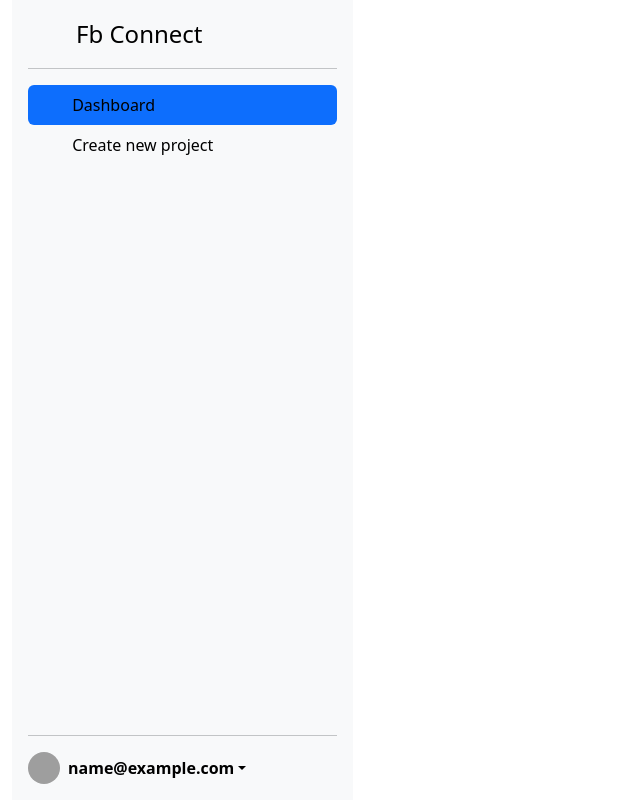
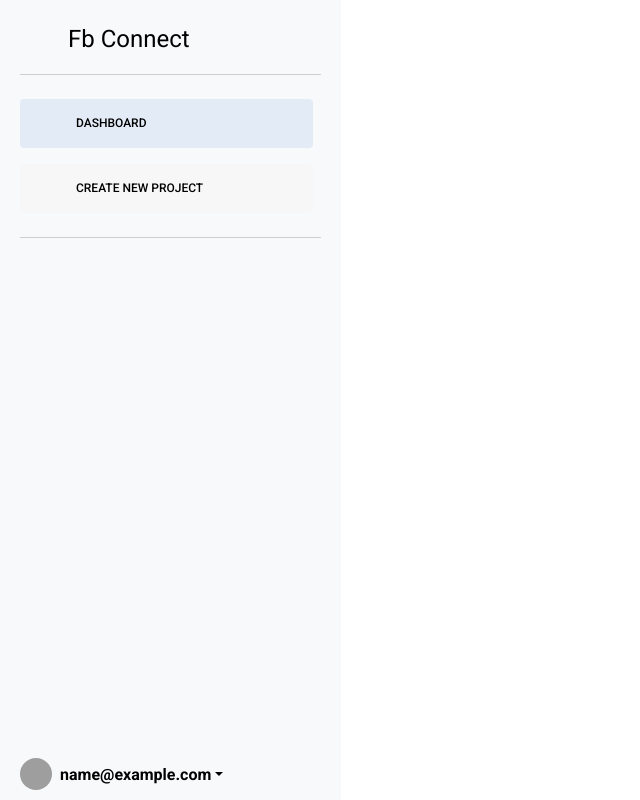
Before and after one commit to eugene-chernopyatko/fb-connect, a Django app: page /projects/ in a window 1280 px wide. Shown: the whole page, without its empty margins (0-640 px from the left). Run offline with Django 4.2, Linux system fonts and the light colour scheme; the visitor is signed in with stand-in values (Sample User, id 1); data that the repository does not hold is empty; some libraries are stand-ins or nearby versions; grey boxes are pictures that could not be loaded.

Commit message:
new design test

```diff
--- a/datatransfer/templates/projects_page.html
+++ b/datatransfer/templates/projects_page.html
@@ -14,20 +14,45 @@
       type="image/x-icon"
       href="https://img.icons8.com/?size=512&id=sW8tkbsDrzOi&format=png"
     />
+    <!-- Font Awesome -->
+<link
+  href="https://cdnjs.cloudflare.com/ajax/libs/font-awesome/6.0.0/css/all.min.css"
+  rel="stylesheet"
+/>
+<!-- Google Fonts -->
+<link
+  href="https://fonts.googleapis.com/css?family=Roboto:300,400,500,700&display=swap"
+  rel="stylesheet"
+/>
+<!-- MDB -->
+<link
+  href="https://cdnjs.cloudflare.com/ajax/libs/mdb-ui-kit/6.4.0/mdb.min.css"
+  rel="stylesheet"
+/>
+    <style>
+    /* Optional custom styles */
+    .sticky-block {
+      position: fixed;
+      top: 0;
+      left: 0;
+      width: 341px;
+      height: 100vh;
+      padding: 20px;
+      background-color: #f8f9fa;
+      z-index: 9999;
+    }
+
+    .sticky-block a {
+      color: #000;
+    }
+  </style>
   </head>
-
   <body>
       <div class="container-fluid">
     <div class="row">
       <div class="col-3">
-          <div
-            class="d-flex flex-column flex-shrink-0 p-3 bg-body-tertiary"
-            style="width: 341px; height: 100vh"
-          >
-            <a
-              href="/"
-              class="d-flex align-items-center mb-3 mb-md-0 me-md-auto link-body-emphasis text-decoration-none"
-            >
+        <div class="sticky-block">
+          <a href="/" class="d-flex align-items-center mb-3 mb-md-0 me-md-auto link-body-emphasis text-decoration-none">
             <svg class="bi pe-none me-2" width="40" height="32">
               <use xlink:href="{% url 'projects' %}"></use>
             </svg>
@@ -44,10 +69,7 @@
               </a>
             </li>
             <li>
-                <a
-                  href="{% url 'create-project'%}"
-                  class="nav-link link-body-emphasis"
-                >
+              <a href="{% url 'create-project'%}" class="nav-link link-body-emphasis">
                 <svg class="bi pe-none me-2" width="16" height="16">
                   <use xlink:href="#speedometer2"></use>
                 </svg>
@@ -56,27 +78,14 @@
             </li>
           </ul>
           <hr />
-            <div class="dropdown">
-              <a
-                href=""
-                class="d-flex align-items-center link-body-emphasis text-decoration-none dropdown-toggle"
-                data-bs-toggle="dropdown"
-                aria-expanded="false"
-              >
-                <img
-                  src="https://pbs.twimg.com/profile_images/1646955748444852231/XGehZ_9v_400x400.jpg"
-                  alt=""
-                  width="32"
-                  height="32"
-                  class="rounded-circle me-2"
-                />
+          <div class="dropdown" style="margin-top: 65vh;">
+            <a href="" class="d-flex align-items-center link-body-emphasis text-decoration-none dropdown-toggle" data-bs-toggle="dropdown" aria-expanded="false">
+              <img src="https://pbs.twimg.com/profile_images/1646955748444852231/XGehZ_9v_400x400.jpg" alt="" width="32" height="32" class="rounded-circle me-2" />
               <strong>{{ user.email }}</strong>
             </a>
             <ul class="dropdown-menu text-small shadow">
               <li>
-                  <a class="dropdown-item" href="{% url 'perm' %}"
-                    >Permission settings</a
-                  >
+                <a class="dropdown-item" href="{% url 'perm' %}">Permission settings</a>
               </li>
               <li>
                 <hr class="dropdown-divider" />
@@ -88,7 +97,7 @@
           </div>
         </div>
       </div>
-        <div class="col-8 p-5">
+        <div class="col p-5">
           <div class="row">
             {% for i in projects %}
             <div class="col-sm-4 mb-3 mb-sm-0 p-2 g-2">
@@ -191,5 +200,10 @@
       integrity="sha384-ENjdO4Dr2bkBIFxQpeoTz1HIcje39Wm4jDKdf19U8gI4ddQ3GYNS7NTKfAdVQSZe"
       crossorigin="anonymous"
     ></script>
+  <!-- MDB -->
+<script
+  type="text/javascript"
+  src="https://cdnjs.cloudflare.com/ajax/libs/mdb-ui-kit/6.4.0/mdb.min.js"
+></script>
   </body>
 </html>
```
Also changed, not shown: authentication/templates/account_permissions.html (+13 -8 lines), authentication/templates/index.html (+19 -0 lines), authentication/templates/user_registration.html (+19 -0 lines), datatransfer/templates/create_project.html (+17 -7 lines), datatransfer/templates/project_detail.html (+19 -1 lines). Lines whose indentation alone changed are shown as unchanged.
